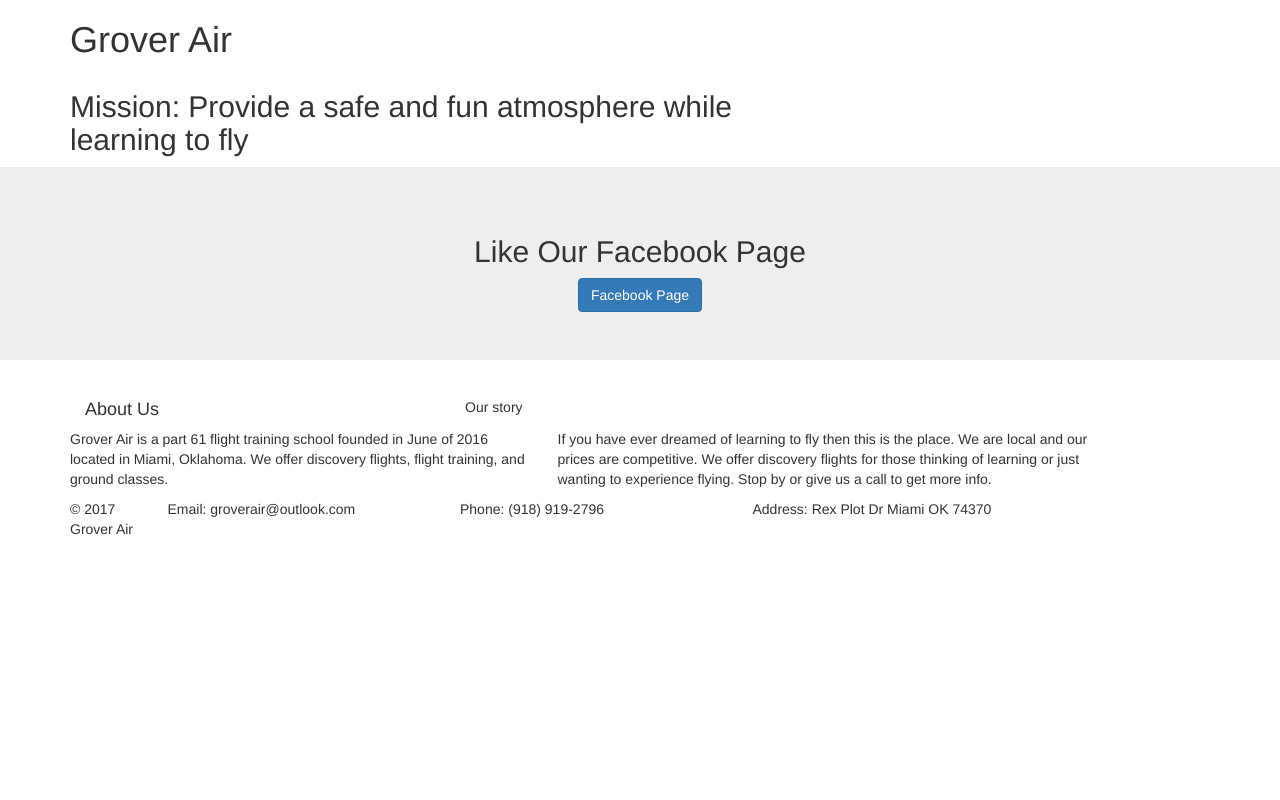
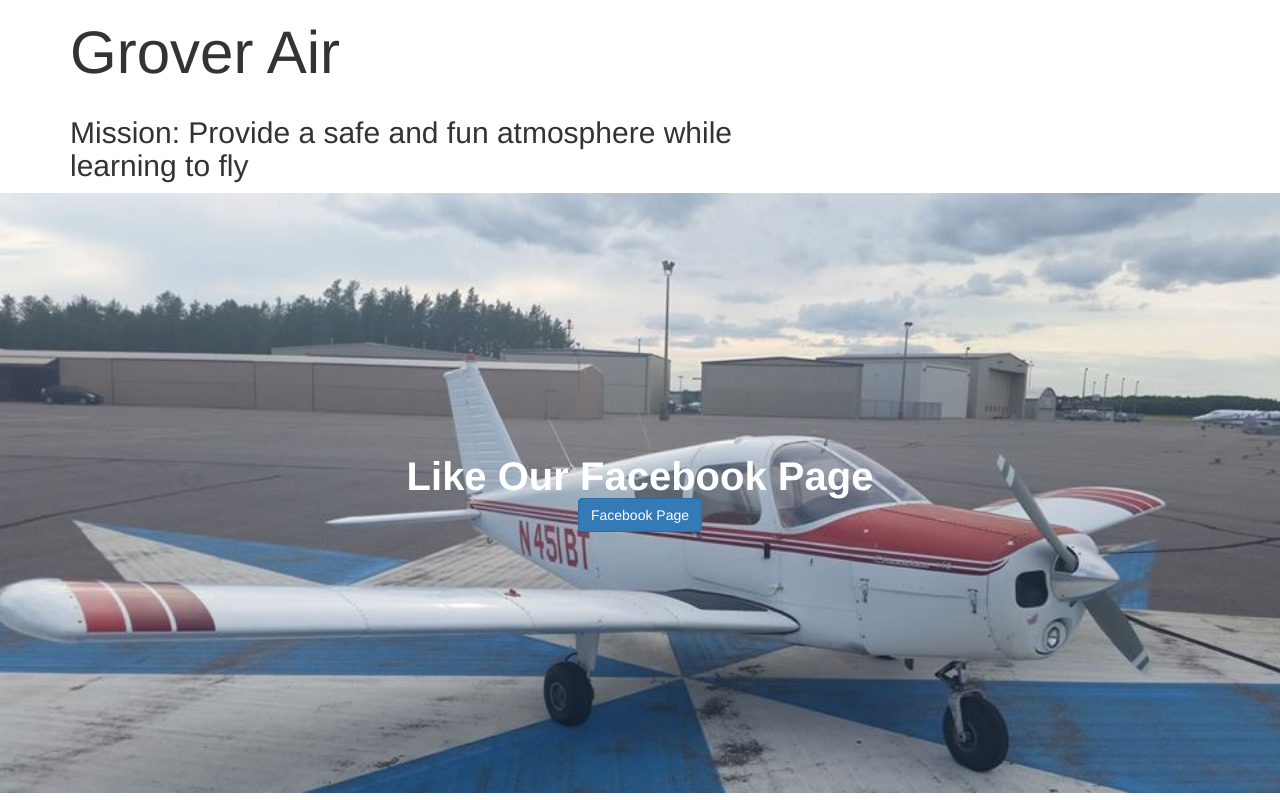
Before and after one commit to jra1985/jra1985.github.io, a plain HTML site: page index.html in a window 1280 px wide. Shown: the top 800 px of the page. Drawn offline with nearby package versions, Linux system fonts and the light colour scheme.

Commit message:
Update index.html

```diff
--- a/index.html
+++ b/index.html
@@ -6,7 +6,7 @@
   <link rel="stylesheet" href="https://maxcdn.bootstrapcdn.com/bootstrap/3.3.6/css/bootstrap.min.css"
   integrity="sha384-1q8mTJOASx8j1Au+a5WDVnPi2lkFfwwEAa8hDDdjZlpLegxhjVME1fgjWPGmkzs7"  crossorigin="anonymous">
   <link href='https://fonts.googleapis.com/css?family=Roboto:300,400,700' rel='stylesheet' type='text/css'>
-  <link rel="stylesheet" type="text/css" href="main.css">
+  <link rel="stylesheet" type="text/css" href="stylesheet.css">
 
 
   </head>
```
